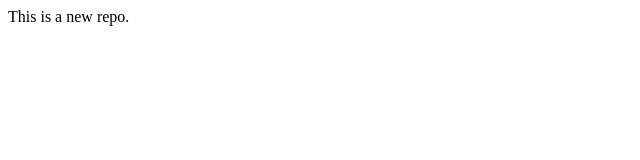
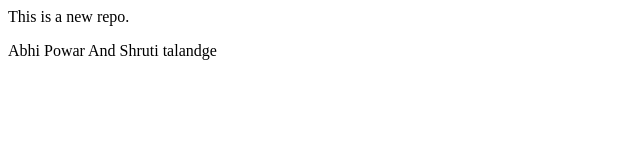
Before and after one commit to AbhiPowar07/localrepo, a plain HTML site: page index.html in a window 1280 px wide. Shown: the whole page, without its empty margins (0-640 px from the left). Drawn offline with Linux system fonts and the light colour scheme.

Commit message:
Add Initial files

```diff
--- a/index.html
+++ b/index.html
@@ -1 +1,2 @@
 <p>This is a new repo.</p>
+<p>Abhi Powar And Shruti talandge</p>
```
